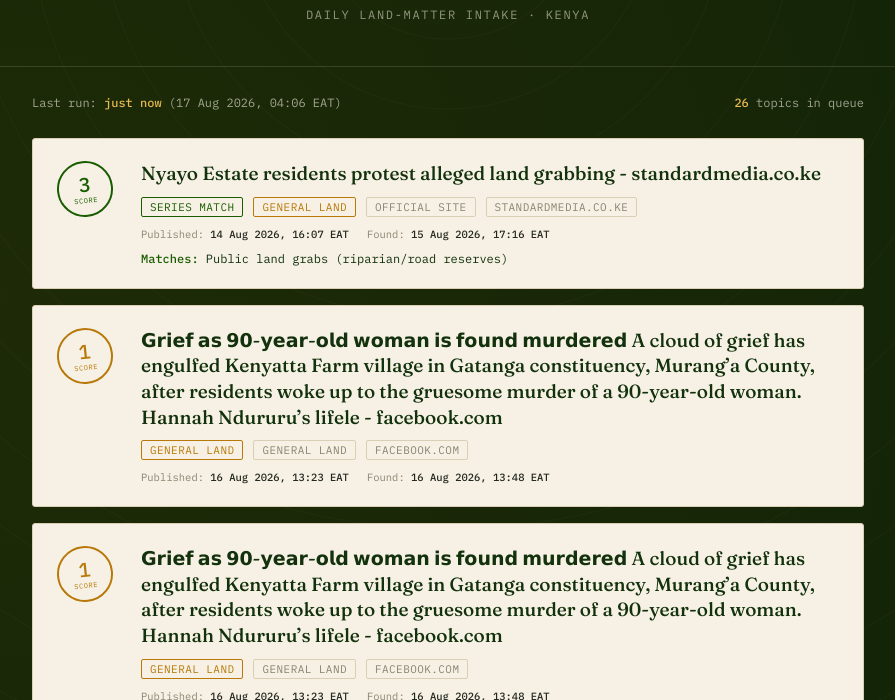
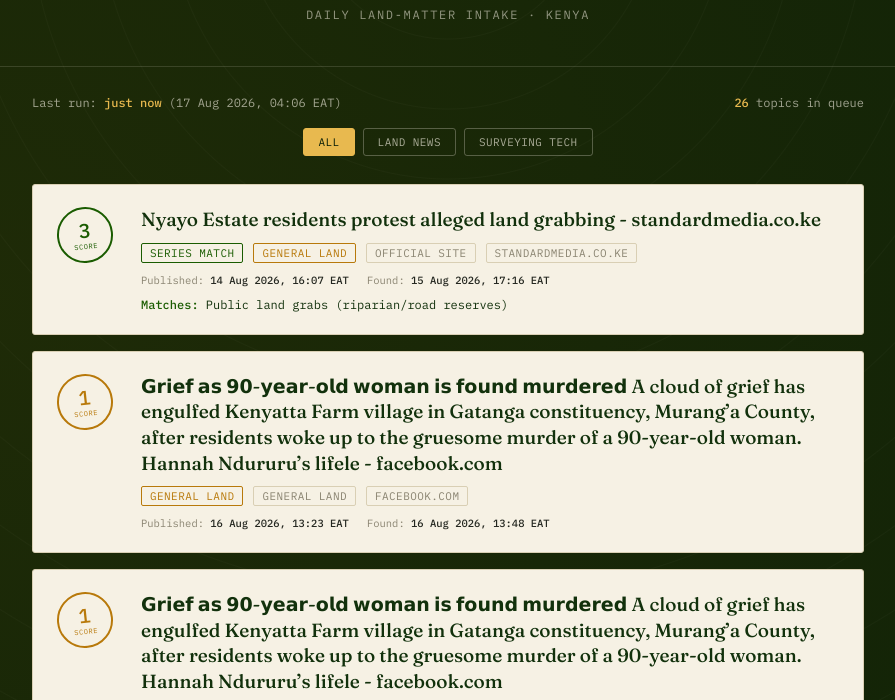
Before and after one commit to nyamupatrick6/ardhi-automation, a website: page docs/index.html in a window 1280 px wide. Shown: the part 100-800 px from the top of the page, without its empty margins (192-1087 px from the left). Drawn offline with Linux system fonts and the light colour scheme.

Commit message:
Add tech-watch.json data and dashboard tabs for surveying tech pillar

```diff
--- a/docs/index.html
+++ b/docs/index.html
@@ -21,6 +21,7 @@
     --score-hit: #1a5c00;
     --score-general: #b8790a;
     --score-zero: #a39b84;
+    --tech: #2b6ca3;
   }
 
   * { box-sizing: border-box; }
@@ -168,6 +169,34 @@
 
   .tag.backlog { border-color: var(--score-hit); color: var(--score-hit); }
   .tag.general { border-color: var(--score-general); color: var(--score-general); }
+  .tag.tech { border-color: var(--tech); color: var(--tech); }
+
+  .filter-tabs {
+    display: flex;
+    gap: 8px;
+    justify-content: center;
+    flex-wrap: wrap;
+    padding: 18px 24px 0;
+  }
+  .filter-tab {
+    font-family: 'IBM Plex Mono', monospace;
+    font-size: 11px;
+    letter-spacing: 0.04em;
+    text-transform: uppercase;
+    padding: 6px 14px;
+    border: 1px solid rgba(246,241,228,0.28);
+    border-radius: 3px;
+    background: transparent;
+    color: rgba(246,241,228,0.65);
+    cursor: pointer;
+    transition: all 0.15s ease;
+  }
+  .filter-tab:hover { border-color: rgba(246,241,228,0.5); color: var(--parchment); }
+  .filter-tab.active {
+    background: var(--gold-soft);
+    border-color: var(--gold-soft);
+    color: var(--forest-deep);
+  }
 
   .matched-parts {
     margin-top: 10px;
@@ -255,11 +284,17 @@
     <span>Loading latest run…</span>
   </div>
 
+  <div class="filter-tabs" id="filterTabs">
+    <button class="filter-tab active" data-category="all">All</button>
+    <button class="filter-tab" data-category="land_news">Land News</button>
+    <button class="filter-tab" data-category="surveying_tech">Surveying Tech</button>
+  </div>
+
   <main>
     <div id="content" class="load-state">Pulling today's report…</div>
   </main>
 
-  <footer>Sourced continuously (roughly every 20 min, no fixed time) from official platforms, followed Facebook pages, X/YouTube/TikTok/LinkedIn coverage, Reddit, and news outlets · every item timestamped with both publish date and discovery date · Ardhi AI internal tool</footer>
+  <footer>Sourced continuously (roughly every 20 min, no fixed time) from official platforms, followed Facebook pages, X/YouTube/TikTok/LinkedIn coverage, Reddit, manufacturer/industry-publication tech watch, and news outlets · every item timestamped with both publish date and discovery date · Ardhi AI internal tool</footer>
 
 <script>
   const DATA_URL = "https://raw.githubusercontent.com/nyamupatrick6/ardhi-automation/main/state/pending-topics.json";
@@ -293,12 +328,18 @@
     social_platform: "Social (via news)",
     reddit: "Reddit",
     evergreen: "Watch term",
-    general_land: "General land"
+    general_land: "General land",
+    tech_manufacturer: "Manufacturer",
+    tech_publication: "Industry pub",
+    tech_watch: "Tech watch term"
   };
+
+  let activeCategory = "all";
 
   function renderCard(c) {
     const cls = stampClass(c);
     const tags = [];
+    if (c.category === "surveying_tech") tags.push('<span class="tag tech">Surveying tech</span>');
     if (c.backlogMatches && c.backlogMatches.length > 0) tags.push('<span class="tag backlog">Series match</span>');
     if (c.isGeneralLandStory || c.hasLandConflictSignal) tags.push('<span class="tag general">General land</span>');
     const originType = c.discoveredVia?.originType;
@@ -332,6 +373,38 @@
     `;
   }
 
+  let allCandidates = [];
+
+  function renderFiltered() {
+    const content = document.getElementById('content');
+    const filtered = activeCategory === "all"
+      ? allCandidates
+      : allCandidates.filter((c) => (c.category || "land_news") === activeCategory);
+
+    if (filtered.length === 0) {
+      content.className = "";
+      content.innerHTML = `
+        <div class="empty-state">
+          <div class="glyph">—</div>
+          <h3>No field reports yet</h3>
+          <p>Nothing in this category yet — check back shortly, or trigger a run manually from the repo's Actions tab.</p>
+        </div>`;
+      return;
+    }
+
+    content.className = "feed";
+    content.innerHTML = filtered.map(renderCard).join("");
+  }
+
+  document.getElementById('filterTabs').addEventListener('click', (e) => {
+    const btn = e.target.closest('.filter-tab');
+    if (!btn) return;
+    document.querySelectorAll('.filter-tab').forEach((t) => t.classList.remove('active'));
+    btn.classList.add('active');
+    activeCategory = btn.dataset.category;
+    renderFiltered();
+  });
+
   async function load() {
     const statusBar = document.getElementById('statusBar');
     const content = document.getElementById('content');
@@ -339,11 +412,11 @@
       const res = await fetch(DATA_URL, { cache: "no-store" });
       if (!res.ok) throw new Error("HTTP " + res.status);
       const data = await res.json();
-      const candidates = (data.candidates || []).slice().sort((a, b) => b.score - a.score);
+      allCandidates = (data.candidates || []).slice().sort((a, b) => b.score - a.score);
 
-      statusBar.innerHTML = `<span>Last run: <strong>${timeAgo(data.generatedAt)}</strong> (${formatDateTime(data.generatedAt)})</span><span><strong>${candidates.length}</strong> topics in queue</span>`;
+      statusBar.innerHTML = `<span>Last run: <strong>${timeAgo(data.generatedAt)}</strong> (${formatDateTime(data.generatedAt)})</span><span><strong>${allCandidates.length}</strong> topics in queue</span>`;
 
-      if (candidates.length === 0) {
+      if (allCandidates.length === 0) {
         content.innerHTML = `
           <div class="empty-state">
             <div class="glyph">—</div>
@@ -353,8 +426,7 @@
         return;
       }
 
-      content.className = "feed";
-      content.innerHTML = candidates.map(renderCard).join("");
+      renderFiltered();
     } catch (err) {
       statusBar.innerHTML = `<span>Connection failed</span>`;
       content.className = "error-state";
```
Also changed, not shown: data/tech-watch.json (added, +42 -0 lines).
